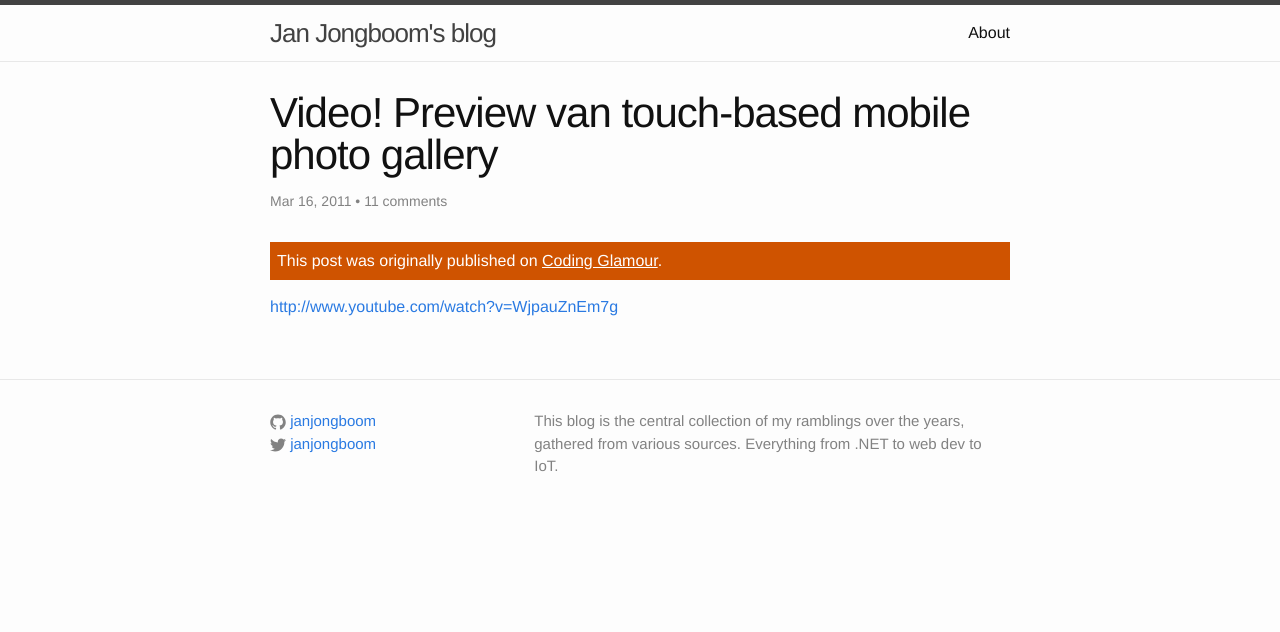
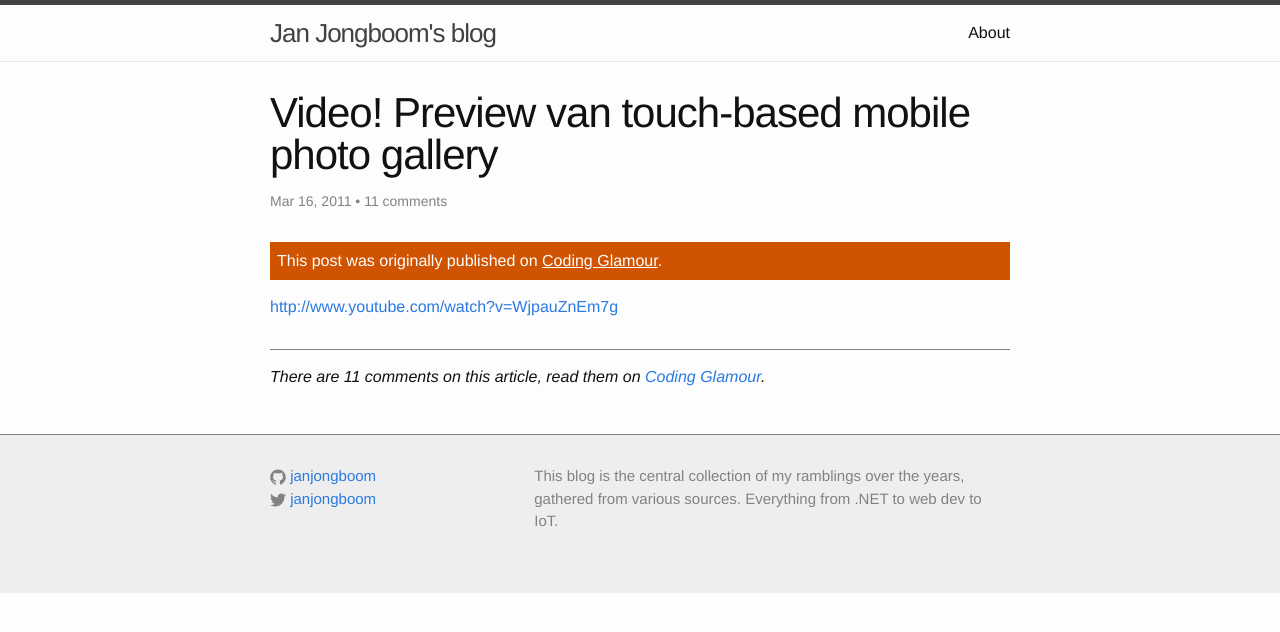
Before and after one commit to janjongboom/blog.janjongboom.com, a Jekyll site: the page built from _posts/2011-03-16-video!-preview-van-touch-based-mobile-photo-gallery.md, in a window 1280 px wide. Shown: the top 632 px of the page. Built offline with Jekyll 4.4.1, drawn with Linux system fonts in a browser that asks for light colours.

Commit message:
Change styling a bit and add comments link

```diff
--- a/_layouts/post.html
+++ b/_layouts/post.html
@@ -23,4 +23,12 @@ layout: default
     {{ content }}
   </div>
 
+  {% if page.commentCount %}
+  <hr>
+  <p>
+    <em>There are {{ page.commentCount }} comments on this article, read them on
+      <a href="{{page.commentUrl || page.originalUrl}}">{{page.originalName}}</a>.</em>
+  </p>
+  {% endif %}
+
 </article>
--- a/_sass/_layout.scss
+++ b/_sass/_layout.scss
@@ -98,8 +98,9 @@
  * Site footer
  */
 .site-footer {
-    border-top: 1px solid $grey-color-light;
+    border-top: 1px solid $grey-color;
     padding: $spacing-unit 0;
+    background-color: #eee;
 }
 
 .footer-heading {
@@ -157,6 +158,11 @@
     }
 }
 
+hr {
+    border: 0;
+    border-bottom: solid 1px $grey-color;
+    margin-bottom: 15px;
+}
 
 
 /**
@@ -176,6 +182,7 @@
 
     > li {
         margin-bottom: $spacing-unit;
+        border-bottom: solid 1px $grey-color-light;
     }
 }
 
```
